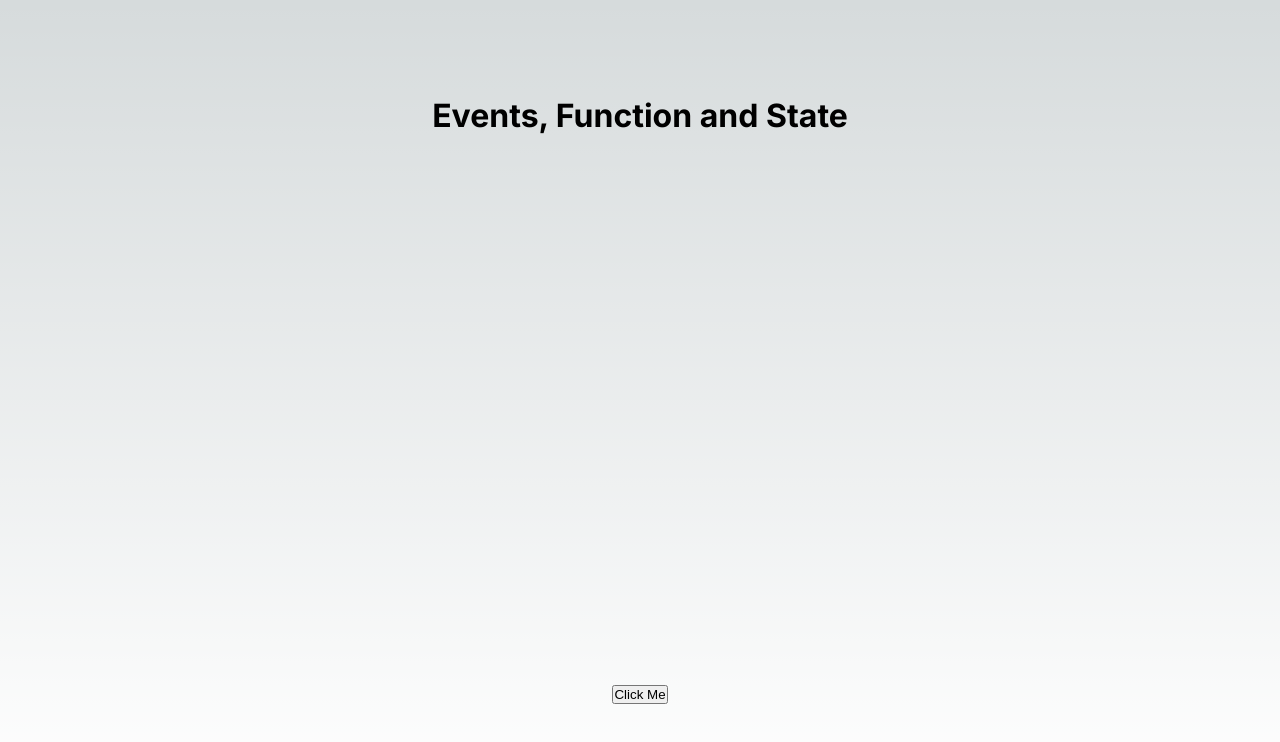
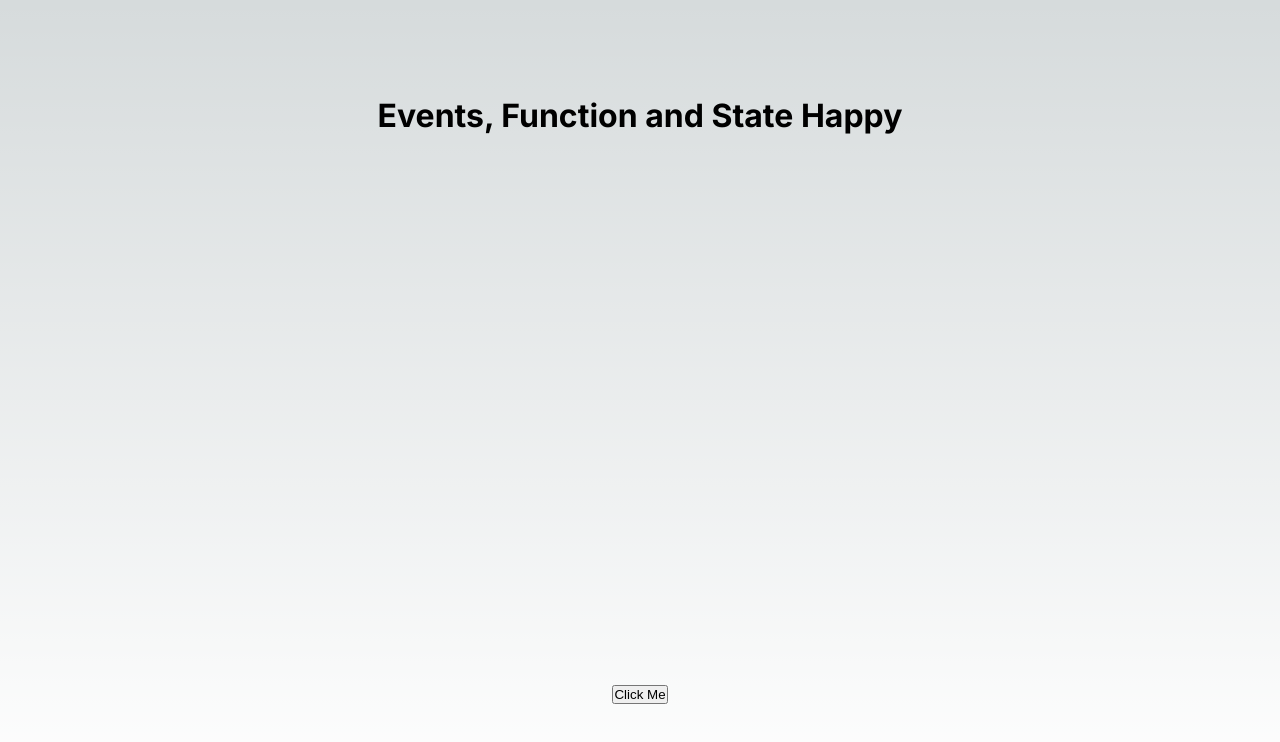
Before and after one commit to CodeHappy4U/Learn_NextJS, a Next.js app: page / in a window 1280 px wide. Shown: the top 742 px of the page. Built offline with nearby package versions, Linux system fonts and the light colour scheme.

Commit message:
2.4 USING REACT STATE

```diff
--- a/src/app/page.js
+++ b/src/app/page.js
@@ -1,17 +1,20 @@
 'use client'
+import { useState } from "react";
 import styles from "./page.module.css";
 
 
 export default function Home() {
-  const mango= (item)=>{
-    alert(item)
+
+  // USING REACT STATE
+  const [name,setName] = useState("Happy") //TEMPORARY NAME
+  const mango=()=>{
+    setName("Raja") //USING SETTING STATE
   }
   return (
     <main className={styles.main}>
-      <h1>Events, Function and State</h1>
-
-      {/* CALLING A FUNCTION */}
-      <button onClick={()=>mango("color")}>Click Me</button>
+    {/* HTML INSIDE JSX */}
+      <h1>Events, Function and State {name}</h1>
+      <button onClick={()=>mango()}>Click Me</button>
     </main>
   );
 }
```
